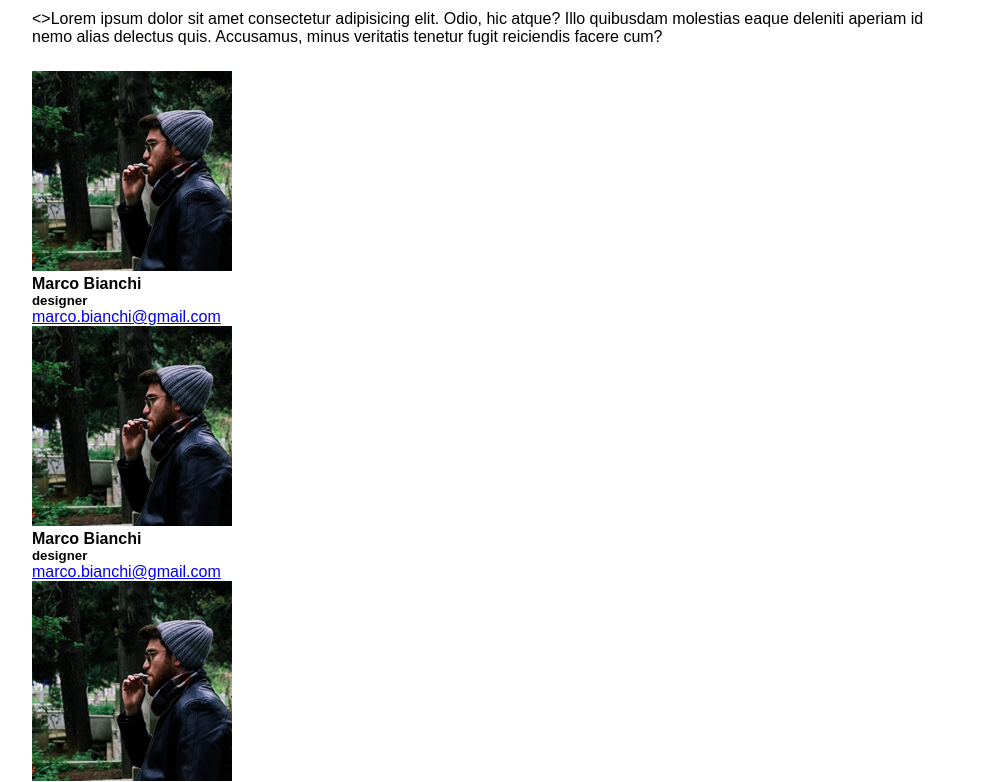
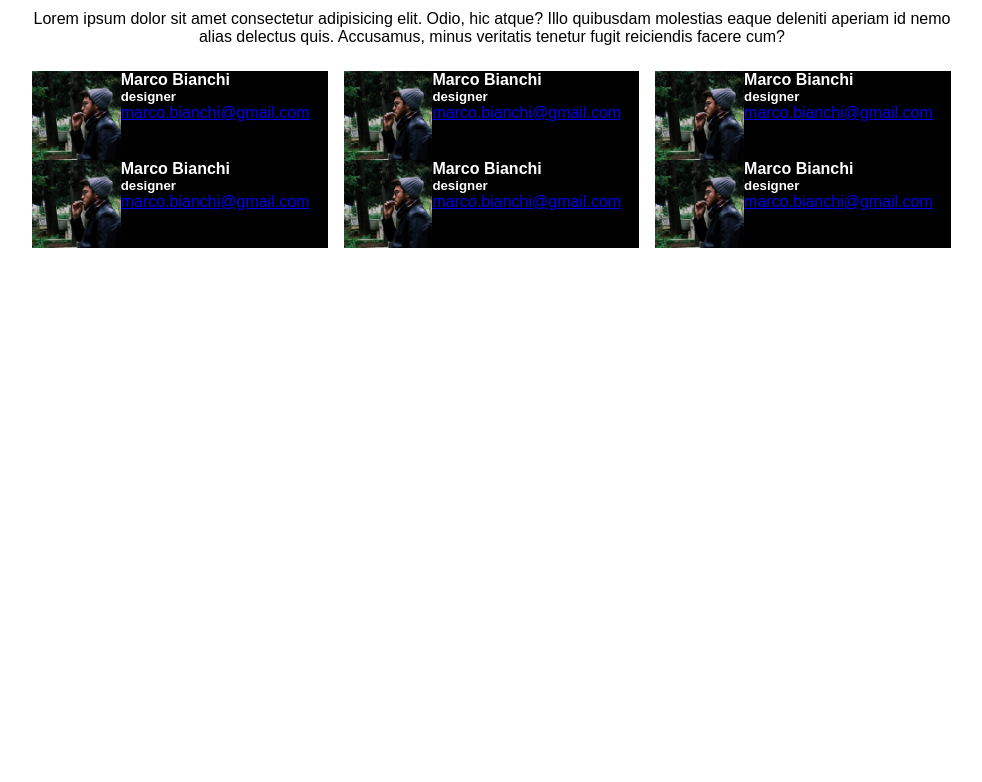
Before and after one commit to maripiero23/html-css-float-cards, a plain HTML site: page index.html in a window 1280 px wide. Shown: the part 77-859 px from the top of the page, without its empty margins (148-1130 px from the left). After the commit the page ends 800 px from the top, so only its background shows below. Drawn offline with Linux system fonts and the light colour scheme.

Commit message:
finale carte

```diff
--- a/css/style.css
+++ b/css/style.css
@@ -13,7 +13,7 @@ body{
     margin: auto;
 }
 
-.text-align{
+.text-center{
     text-align: center;
 }
 
@@ -25,3 +25,30 @@ header h1{
     margin-bottom: 25px;
     color: rgba(229,49,112,255);
 }
+
+.card{
+    background-color: black;
+    width: calc(33.3% - (2rem/3));
+    color:white;
+    float: left;
+    margin-right: 1rem;
+}
+.card:nth-child(3n+0) {
+    margin-right: 0;
+}
+
+.card img{
+    width: 30%;
+    float: left;
+}
+
+.text-container{
+    width: 70%;
+    float: left;
+}
+
+.clearfix::after{
+    content:"";
+    display: table;
+    clear: both;
+}
--- a/index.html
+++ b/index.html
@@ -12,8 +12,8 @@
     <header>
         <div class="container text-center">
             <h1>Meet Our Team</h1>
-        <>Lorem ipsum dolor sit amet consectetur adipisicing elit. Odio, hic atque? Illo quibusdam molestias eaque deleniti aperiam id nemo alias delectus quis. Accusamus, minus veritatis tenetur fugit reiciendis facere cum?
-        </div>
+            <p>Lorem ipsum dolor sit amet consectetur adipisicing elit. Odio, hic atque? Illo quibusdam molestias eaque deleniti aperiam id nemo alias delectus quis. Accusamus, minus veritatis tenetur fugit reiciendis facere cum?</p>
+       </div>
     </header>
 
 
```
